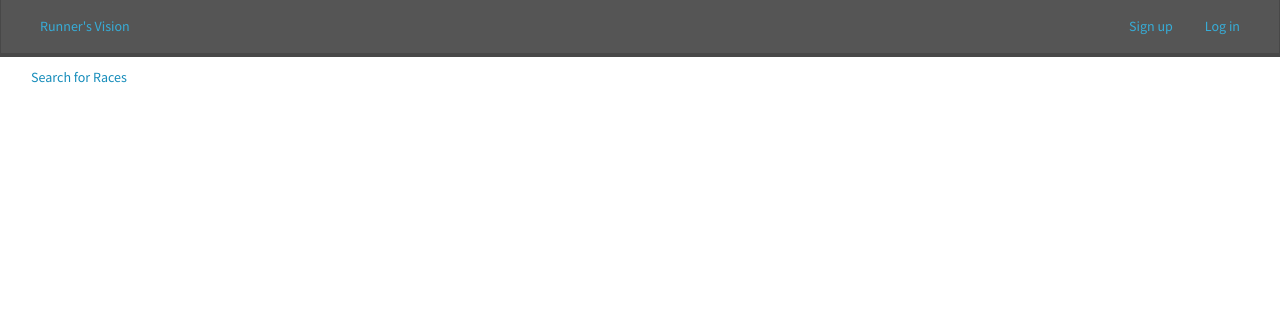
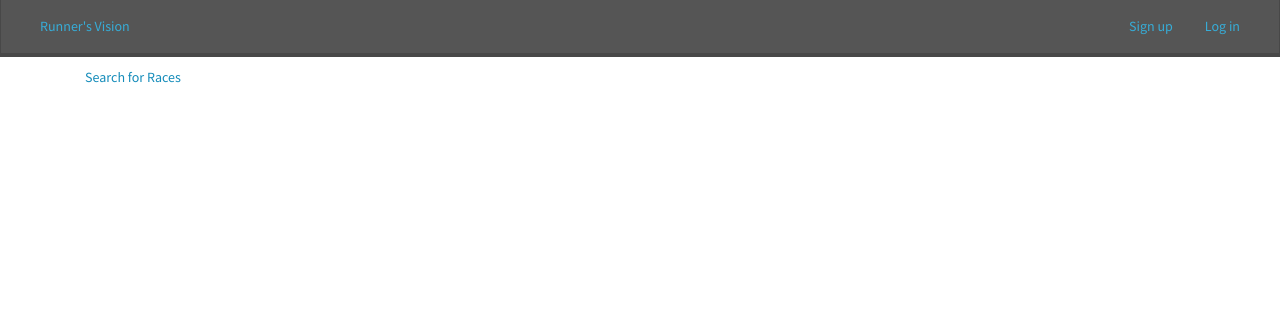
Before and after one commit to renroet/runners_vision, a Flask app: page /races in a window 1280 px wide. Shown: the top 317 px of the page. Run offline with Flask 3, Linux system fonts and the light colour scheme; data that the repository does not hold is empty; some libraries are stand-ins or nearby versions.

Commit message:
more frontend

```diff
--- a/templates/base.html
+++ b/templates/base.html
@@ -65,10 +65,12 @@
         {% endfor %}
     {% endif %}
     {% endwith %}</header>
-
+<div class="container-fluid">
+  <div class="container mx-20px mb-10">
     {% block content %}
     {% endblock %}
-
+  </div>
+</div>
     <script src="https://cdnjs.cloudflare.com/ajax/libs/axios/0.19.2/axios.min.js" integrity="sha256-T/f7Sju1ZfNNfBh7skWn0idlCBcI3RwdLSS4/I7NQKQ=" crossorigin="anonymous"></script>
     <script src="https://code.jquery.com/jquery-3.4.1.min.js" integrity="sha256-CSXorXvZcTkaix6Yvo6HppcZGetbYMGWSFlBw8HfCJo=" crossorigin="anonymous"></script>
 
--- a/templates/profile.html
+++ b/templates/profile.html
@@ -1,7 +1,7 @@
 {% extends 'base.html' %}
 {% block title %} {{user.first_name}} {{user.last_name}} Profile {% endblock %}
 {% block content %}
-<div class="container ml-2 mr-0 mb-10">
+<div class="container ml-0 mr-0 mb-10">
 <h1>{{user.first_name}} {{user.last_name}}</h1>
 <div id="header-pic" class="full-width relative" style="height: 300px">
     <img class="w-100" src="{{ user.header_image_url }}" alt="Header image for {{ user.username }}" height="100%"></div>
--- a/templates/show.html
+++ b/templates/show.html
@@ -1,7 +1,7 @@
 {% extends 'base.html' %}
 {% block title %} Races {% endblock %}
 {% block content %}
-<div class="container ml-3 mb-10">
+<!-- <div class="container mx-20px mb-10"> -->
 <div class="container py-10">
     <div class="row">
         <nav>
@@ -45,5 +45,5 @@
     {% endfor %}
 </ol>
 
-</div>
+<!-- </div> -->
 {% endblock %}
```
